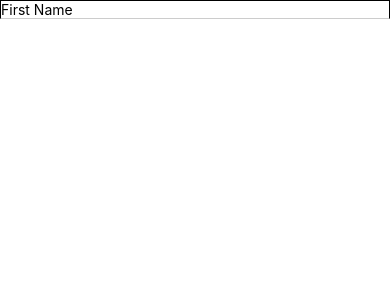
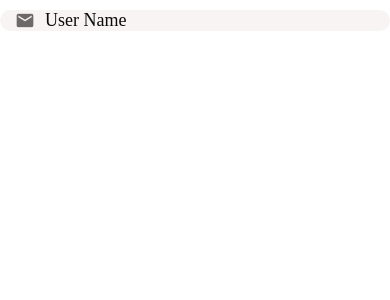
Before and after one commit to Ghauoor/end_the_urge, a React Native app: screen / in a window 390 px wide. Shown: the top 300 px of the page. Built offline with nearby package versions, Linux system fonts and the light colour scheme.

Commit message:
Text Input field component

```diff
--- a/App.js
+++ b/App.js
@@ -1,21 +1,12 @@
 import React, {useState} from 'react';
-import {View, StyleSheet, TextInput, Text} from 'react-native';
+import {StyleSheet} from 'react-native';
 import Screen from './src/components/Screen';
+import AppTextInput from './src/components/AppTextInput';
 
 const App = () => {
-  const [firstName, setFirstName] = useState('');
   return (
     <Screen>
-      <Text>{firstName}</Text>
-      <TextInput
-        onChangeText={text => setFirstName(text)}
-        maxLength={5}
-        secureTextEntry
-        keyboardType="numeric"
-        // clearButtonMode="always"
-        placeholder="First Name"
-        style={{borderBottomColor: '#ccc', borderWidth: 1}}
-      />
+      <AppTextInput placeholder="User Name" icon="email" />
     </Screen>
   );
 };
--- /dev/null
+++ b/src/components/AppTextInput.js
@@ -0,0 +1,38 @@
+import React from 'react';
+import {View, StyleSheet, TextInput, Platform} from 'react-native';
+import Icon from 'react-native-vector-icons/dist/MaterialCommunityIcons';
+import colors from '../config/colors';
+
+const AppTextInput = ({icon, ...otherProps}) => {
+  return (
+    <View style={styles.container}>
+      {icon && (
+        <Icon name={icon} size={20} color={colors.medium} style={styles.icon} />
+      )}
+      <TextInput style={styles.textInput} {...otherProps} />
+    </View>
+  );
+};
+
+const styles = StyleSheet.create({
+  container: {
+    flexDirection: 'row',
+    backgroundColor: colors.light,
+    borderRadius: 25,
+    width: '100%',
+    marginVertical: 10,
+    alignItems: 'center',
+    paddingHorizontal: 15,
+  },
+  icon: {
+    marginRight: 10,
+  },
+  textInput: {
+    fontSize: 18,
+    fontFamily: Platform.OS === 'android' ? 'Roboto' : 'Avenir',
+    flex: 1,
+    color: colors.dark,
+  },
+});
+
+export default AppTextInput;
--- a/src/config/colors.js
+++ b/src/config/colors.js
@@ -5,5 +5,6 @@
   white: '#fff',
   medium: '#6e6969',
   light: '#f8f4f4',
+  dark: '#0c0c0c',
   danger: '#ff5252',
 };
```
Also changed, not shown: src/config/styles.js (added).
